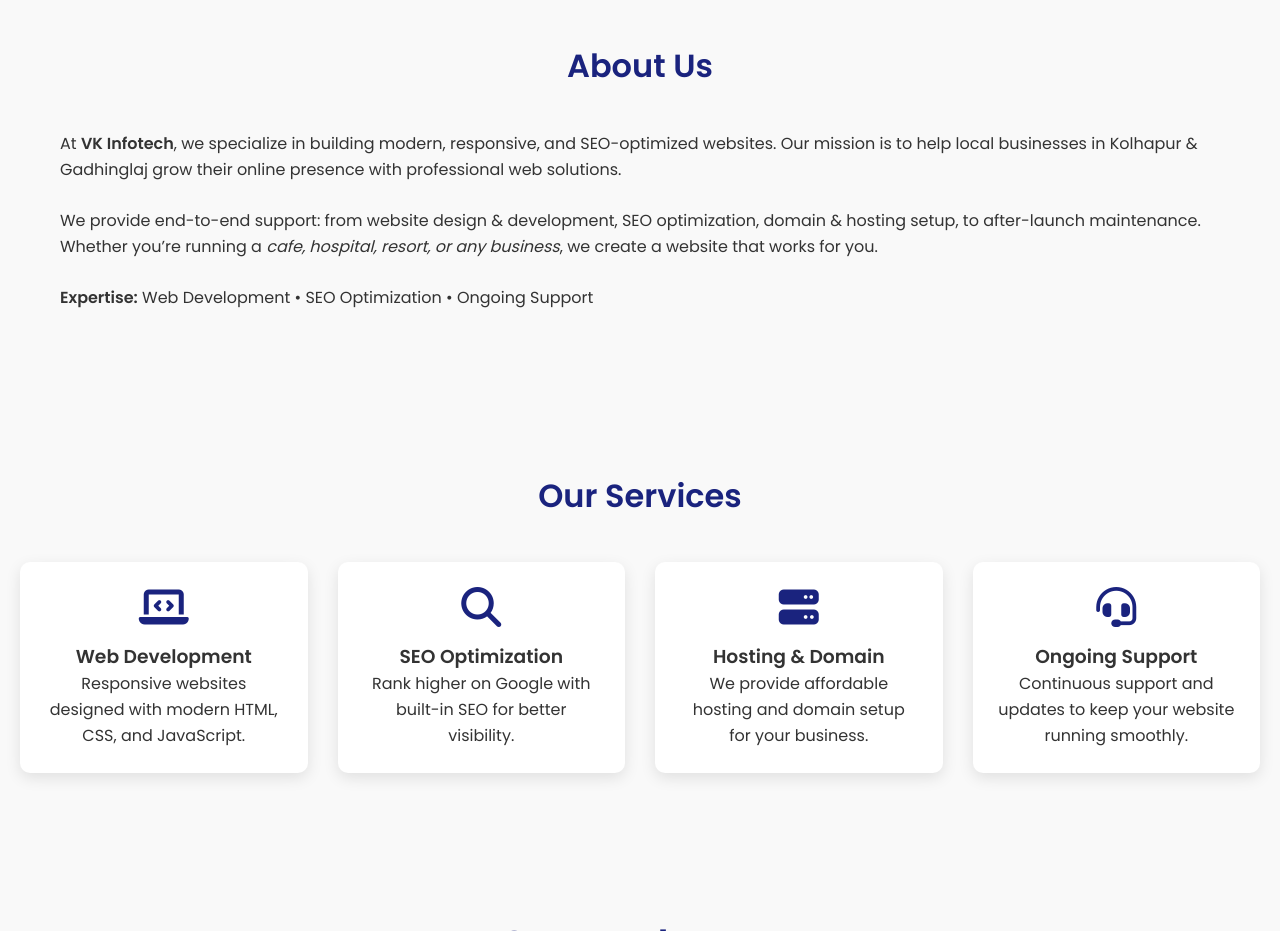
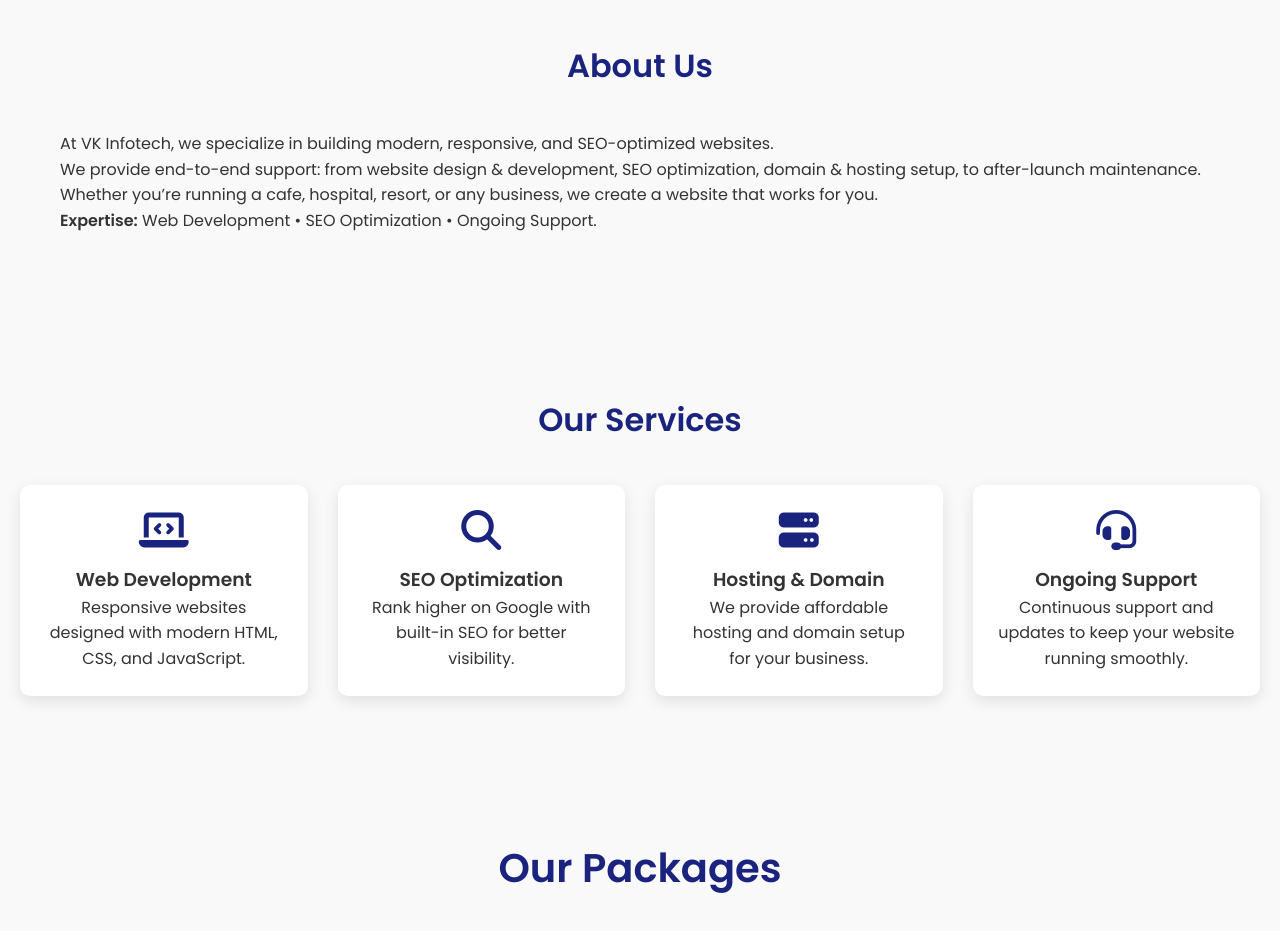
Before and after one commit to vaibhav-dev44/vkinfotech, a plain HTML site: page index.html in a window 1280 px wide. Shown: the part 840-1771 px from the top of the page. Drawn offline with Linux system fonts and the light colour scheme.

Commit message:
Update index.html

```diff
--- a/index.html
+++ b/index.html
@@ -127,15 +127,13 @@
   <section id="about" class="section">
     <h2>About Us</h2>
     <div class="container">
-      <p>
-        At <strong>VK Infotech</strong>, we specialize in building modern, responsive, and SEO-optimized websites.
-        Our mission is to help local businesses in Kolhapur & Gadhinglaj grow their online presence with professional web solutions.
-      </p><br>
-      <p>
-        We provide end-to-end support: from website design & development, SEO optimization, domain & hosting setup, to after-launch maintenance.
-        Whether you’re running a <em>cafe, hospital, resort, or any business</em>, we create a website that works for you.
-      </p><br>
-      <p><strong>Expertise:</strong> Web Development • SEO Optimization • Ongoing Support</p>
+      <p>At VK Infotech, we specialize in building modern, responsive, and SEO-optimized websites.</p>
+
+<p>We provide end-to-end support: from website design & development, SEO optimization, domain & hosting setup,
+to after-launch maintenance. Whether you’re running a cafe, hospital, resort, or any business, we create a website that works for you.</p>
+
+<p><strong>Expertise:</strong> Web Development • SEO Optimization • Ongoing Support.</p>
+
     </div>
   </section>
 
```
